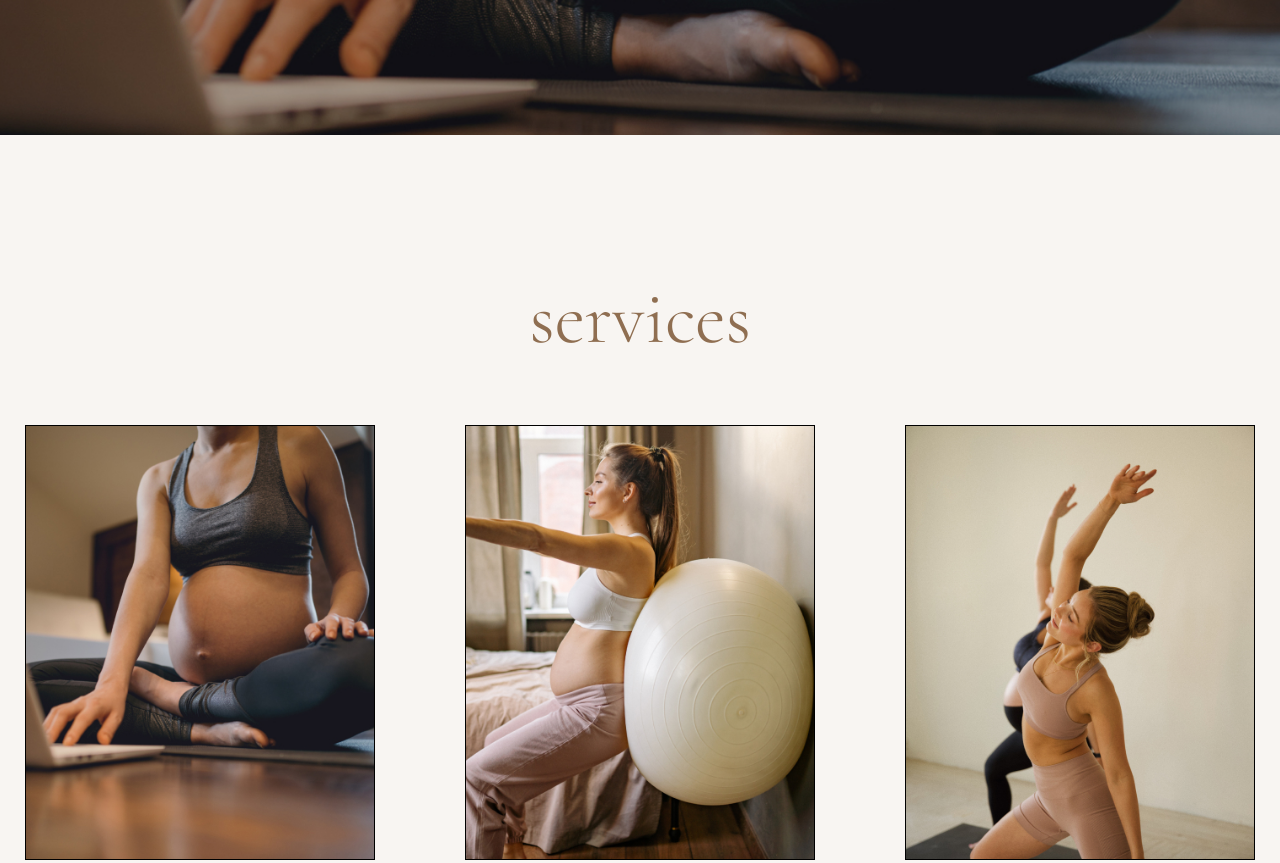
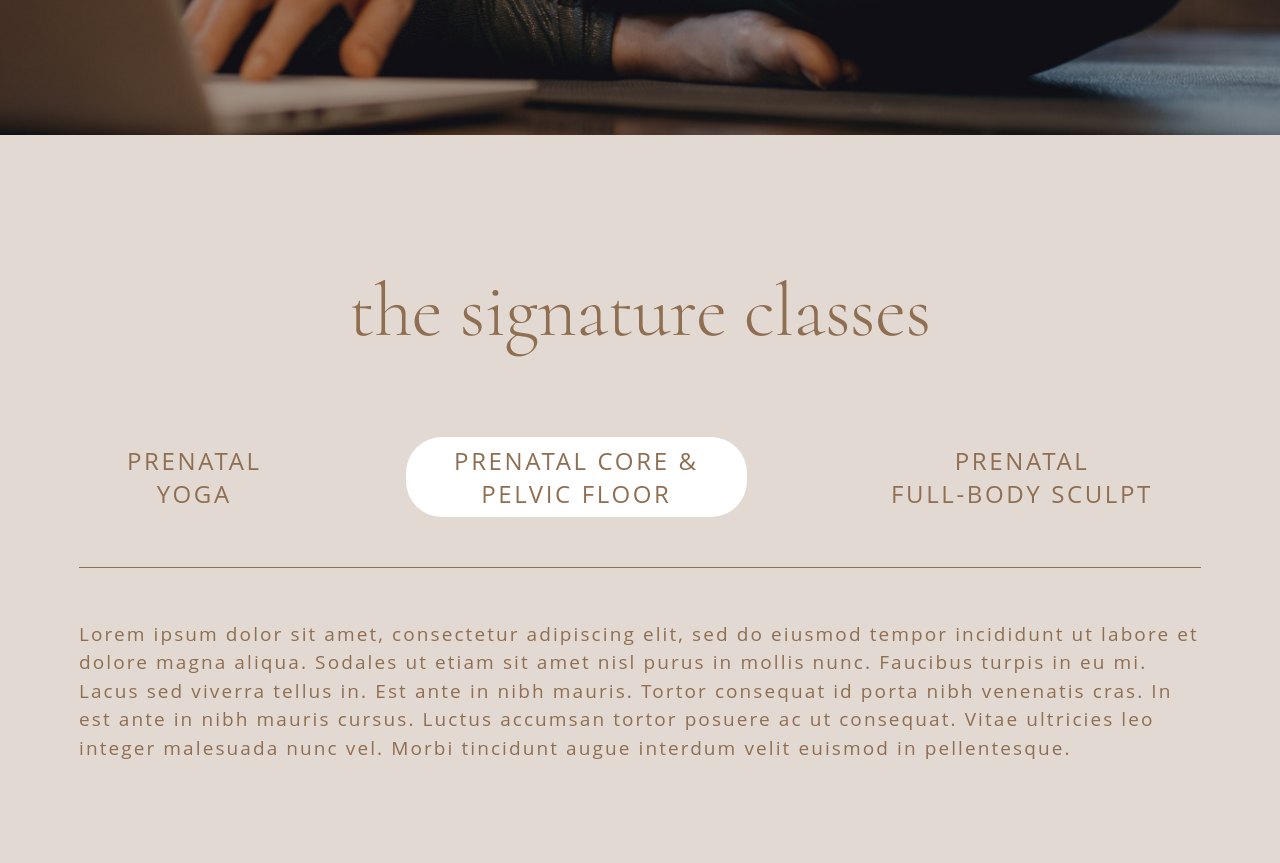
Before and after one commit to Enzhy58/pelvicGoddess, a website: page app/index.html in a window 1280 px wide. Shown: the part 2900-3763 px from the top of the page. Drawn offline with nearby package versions, Linux system fonts and the light colour scheme; files that its build step writes are made by us from their sources; files whose address does not match are found by name.

Commit message:
added tariffs section

```diff
--- a/app/index.html
+++ b/app/index.html
@@ -94,6 +94,50 @@
       </div>
     </div>
 
+    <section class="tariffs border">
+      <div class="container--small">
+        <h2 class="title">the signature classes</h2>
+
+        <div class="tariffs__inner">
+          <ul class="tariffs__header-list">
+            <li class="tariffs__header-item">
+              <button class="tariffs__header-btn" type="button">Prenatal <br> yoga</button>
+            </li>
+            <li class="tariffs__header-item">
+              <button class="tariffs__header-btn tariffs__header-btn--active" type="button">prenatal core & <br> pelvic floor</button>
+            </li>
+            <li class="tariffs__header-item">
+              <button class="tariffs__header-btn" type="button">Prenatal <br> Full-Body Sculpt</button>
+            </li>
+          </ul>
+          <ul class="tariffs__body-list">
+            <li class="tariffs__body-item tariffs__body-item--active">
+              <div class="tariffs__body-text">
+                <p>
+                  Lorem ipsum dolor sit amet, consectetur adipiscing elit, sed do eiusmod tempor incididunt ut labore et dolore magna aliqua. Sodales ut etiam sit amet nisl purus in mollis nunc. Faucibus turpis in eu mi. Lacus sed viverra tellus in. Est ante in nibh mauris. Tortor consequat id porta nibh venenatis cras. In est ante in nibh mauris cursus. Luctus accumsan tortor posuere ac ut consequat. Vitae ultricies leo integer malesuada nunc vel. Morbi tincidunt augue interdum velit euismod in pellentesque.
+                </p>
+              </div>
+            </li>
+            <li class="tariffs__body-item">
+              <div class="tariffs__body-text">
+                <p>
+                  hyhyh
+                </p>
+              </div>
+            </li>
+            <li class="tariffs__body-item">
+              <div class="tariffs__body-text">
+                <p>
+                  Lorem ipsum dolor sit amet, consectetur adipiscing elit, sed do eiusmod tempor incididunt ut labore et dolore magna aliqua. Sodales ut etiam sit amet nisl purus in mollis nunc. Faucibus turpis in eu mi. Lacus sed viverra tellus in. Est ante in nibh mauris. Tortor consequat id porta nibh venenatis cras. In est ante in nibh mauris cursus. Luctus accumsan tortor posuere ac ut consequat. Vitae ultricies leo integer malesuada nunc vel. Morbi tincidunt augue interdum velit euismod in pellentesque.
+                </p>
+              </div>
+            </li>
+          </ul>
+        </div>
+
+      </div>
+    </section>
+
     <section class="service">
       <div class="container--small">
         <h2 class="title">services</h2>
@@ -146,7 +190,7 @@
     </section>
 
   </main>
-
+<script src="js/main.min.js"></script>
 </body>
 
 </html>
--- a/app/scss/style.scss
+++ b/app/scss/style.scss
@@ -155,6 +155,66 @@
 
 }
 
+.tariffs {
+    padding: 130px 0 139px 0;
+    background-color: $pale-oat;
+
+    .title {
+        margin-bottom: 80px;
+    }
+
+    &__inner {
+        max-width: 1122px;
+        width: 100%;
+        margin: 0 auto;
+    }
+
+    &__header-list {
+        display: flex;
+        justify-content: space-between;
+        padding-bottom: 50px;
+        margin-bottom: 52px;
+        border-bottom: 1px solid $title;
+    }
+
+    &__header-item:not(:last-child) {
+        margin-right: 20px;
+    }
+
+    &__header-btn {
+        font-size: 24px;
+        line-height: 33px;
+        letter-spacing: 0.11em;
+        text-transform: uppercase;
+        color: $title;
+        padding: 7px 48px;
+        border-radius: 36px;
+        transition: background-color 0.3s;
+
+        &--active {
+            background-color: $white;
+        }
+
+    }
+
+    &__body-item {
+        display: none;
+
+        &--active {
+            display: block;
+        }
+
+    }
+
+    &__body-text {
+        font-size: 19px;
+        line-height: 150%;
+        color: $title;
+        letter-spacing: 0.11em;
+    }
+
+}
+
 .service {
     background-color: $ivory;
     padding: 137px 0 177px 0;
@@ -200,6 +260,7 @@
             bottom: -20%;
             background-color: #C59888;
         }
+
     }
 
     &__text {
```
